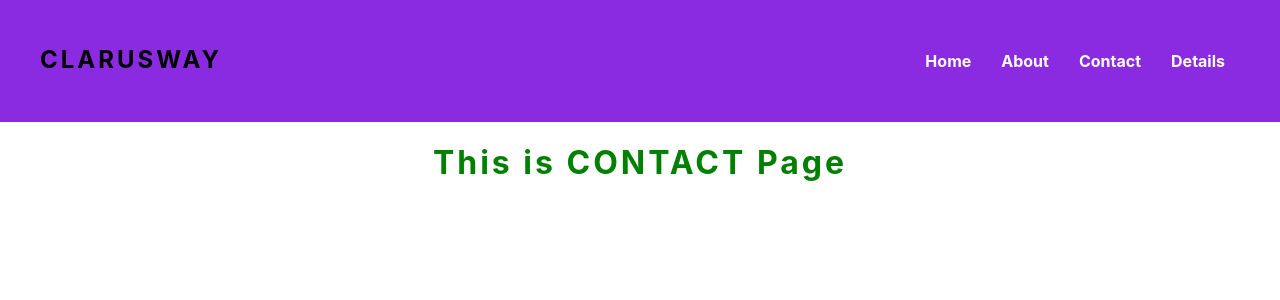
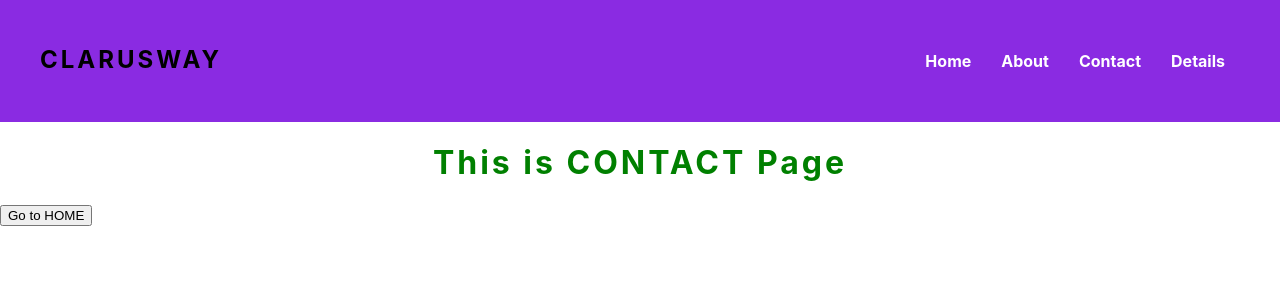
Before and after one commit to fatihece/react-router, a React (Create React App) app: page /contact in a window 1280 px wide. Shown: the top 300 px of the page. Built offline with nearby package versions, Linux system fonts and the light colour scheme.

Commit message:
useHistory added

```diff
--- a/src/components/Contact.js
+++ b/src/components/Contact.js
@@ -1,11 +1,33 @@
 import React from 'react'
+import { useHistory } from 'react-router';
 
 const Contact = () => {
+    const history = useHistory();
     return (
         <div>
-            <h1 style={{color:"green"}}>This is CONTACT Page</h1>
+            <h1 style={{ color: "green" }}>This is CONTACT Page</h1>
+            <button onClick={()=> history.push("/")}>Go to HOME</button>
         </div>
     )
 }
 
 export default Contact
+//---------1
+// const Contact = ({history}) => {
+//     return (
+//         <div>
+//             <h1 style={{ color: "green" }}>This is CONTACT Page</h1>
+//             <button onClick={()=> history.push("/")}>Go to HOME</button>
+//         </div>
+//     )
+// }
+
+//---------2
+// const Contact = ({this.props.}) => {
+//     return (
+//         <div>
+//             <h1 style={{ color: "green" }}>This is CONTACT Page</h1>
+//             <button onClick={()=> props.history.push("/")}>Go to HOME</button>
+//         </div>
+//     )
+// }
```
